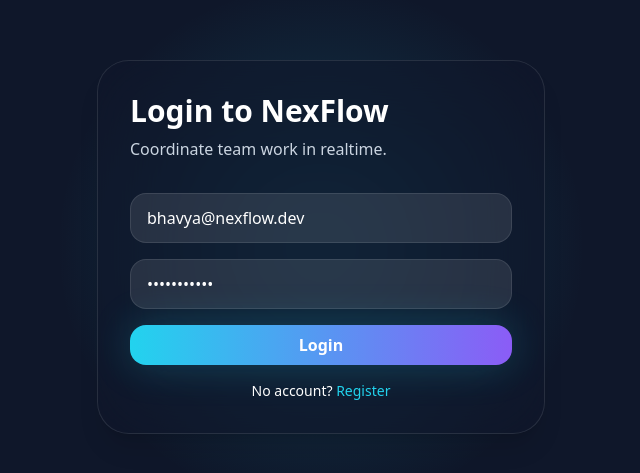
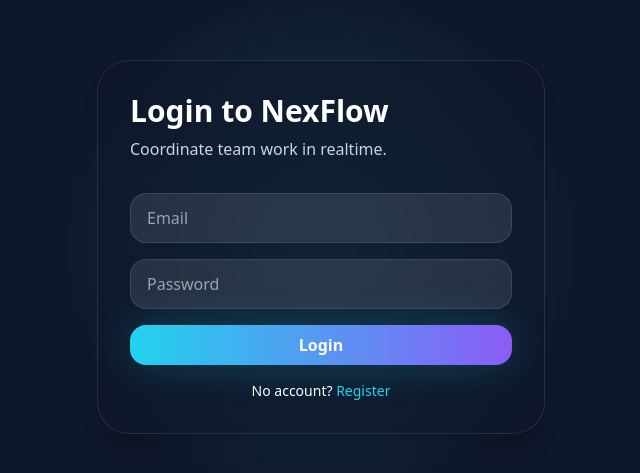
Before and after one commit to helpbhavyasharma-coder/NexFlow, a React (Vite) app in the folder apps/client/: page /login in a window 1280 px wide. Shown: the part 153-626 px from the top of the page, without its empty margins (319-959 px from the left). Built offline with nearby package versions, Linux system fonts and the light colour scheme; no server answers.

Commit message:
Fix frontend profile store and auth forms

```diff
--- a/apps/client/src/pages/Login.jsx
+++ b/apps/client/src/pages/Login.jsx
@@ -8,9 +8,9 @@ import { useAuthStore } from '../store/authStore.js';
 export default function Login() {
   const navigate = useNavigate();
   const login = useAuthStore((state) => state.login);
-  const [form, setForm] = useState({ email: 'bhavya@nexflow.dev', password: 'password123' });
+  const [form, setForm] = useState({ email: '', password: '' });
   async function submit(event) { event.preventDefault(); await login(form); navigate('/'); }
-  return <AuthShell title="Login to NexFlow" subtitle="Coordinate team work in realtime."><form onSubmit={submit} className="space-y-4"><Input placeholder="Email" value={form.email} onChange={(event) => setForm({ ...form, email: event.target.value })} /><Input type="password" placeholder="Password" value={form.password} onChange={(event) => setForm({ ...form, password: event.target.value })} /><Button className="w-full">Login</Button><p className="text-center text-sm">No account? <Link className="text-cyan-400" to="/register">Register</Link></p></form></AuthShell>;
+  return <AuthShell title="Login to NexFlow" subtitle="Coordinate team work in realtime."><form onSubmit={submit} className="space-y-4" autoComplete="off"><Input placeholder="Email" value={form.email} autoComplete="off" name="nexflow-login-email" onChange={(event) => setForm({ ...form, email: event.target.value })} /><Input type="password" placeholder="Password" value={form.password} autoComplete="new-password" name="nexflow-login-password" onChange={(event) => setForm({ ...form, password: event.target.value })} /><Button className="w-full">Login</Button><p className="text-center text-sm">No account? <Link className="text-cyan-400" to="/register">Register</Link></p></form></AuthShell>;
 }
 
 function AuthShell({ title, subtitle, children }) {
--- a/apps/client/src/pages/Register.jsx
+++ b/apps/client/src/pages/Register.jsx
@@ -9,5 +9,5 @@ export default function Register() {
   const register = useAuthStore((state) => state.register);
   const [form, setForm] = useState({ username: '', email: '', password: '' });
   async function submit(event) { event.preventDefault(); await register(form); navigate('/'); }
-  return <div className="grid min-h-screen place-items-center p-4"><form onSubmit={submit} className="glass w-full max-w-md space-y-4 rounded-[2rem] p-8"><h1 className="text-3xl font-black">Create account</h1><Input placeholder="Username" onChange={(event) => setForm({ ...form, username: event.target.value })} /><Input placeholder="Email" onChange={(event) => setForm({ ...form, email: event.target.value })} /><Input type="password" placeholder="Password" onChange={(event) => setForm({ ...form, password: event.target.value })} /><Button className="w-full">Register</Button><p className="text-center text-sm">Already registered? <Link className="text-cyan-400" to="/login">Login</Link></p></form></div>;
+  return <div className="grid min-h-screen place-items-center p-4"><form onSubmit={submit} autoComplete="off" className="glass w-full max-w-md space-y-4 rounded-[2rem] p-8"><h1 className="text-3xl font-black">Create account</h1><Input placeholder="Username" autoComplete="off" name="nexflow-register-name" onChange={(event) => setForm({ ...form, username: event.target.value })} /><Input placeholder="Email" autoComplete="off" name="nexflow-register-email" onChange={(event) => setForm({ ...form, email: event.target.value })} /><Input type="password" placeholder="Password" autoComplete="new-password" name="nexflow-register-password" onChange={(event) => setForm({ ...form, password: event.target.value })} /><Button className="w-full">Register</Button><p className="text-center text-sm">Already registered? <Link className="text-cyan-400" to="/login">Login</Link></p></form></div>;
 }
--- a/apps/client/src/store/authStore.js
+++ b/apps/client/src/store/authStore.js
@@ -17,6 +17,10 @@ export const useAuthStore = create(persist((set, get) => ({
     set(data);
     connectSocket(data.accessToken);
   },
+  async updateProfile(payload) {
+    const { data } = await api.patch('/auth/profile', payload);
+    set({ user: data.user });
+  },
   async logout() {
     try { await api.post('/auth/logout'); } finally { disconnectSocket(); set({ user: null, accessToken: null, refreshToken: null }); }
   },
```
